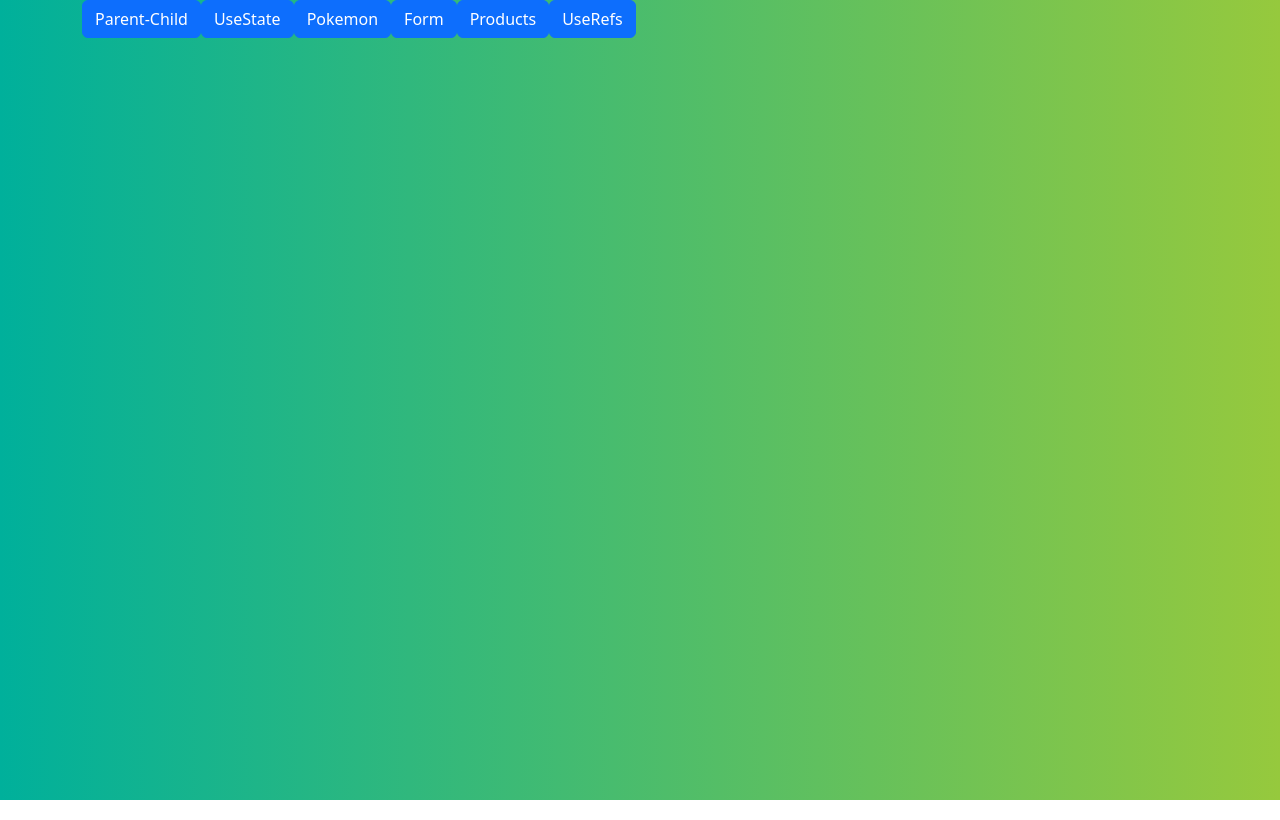
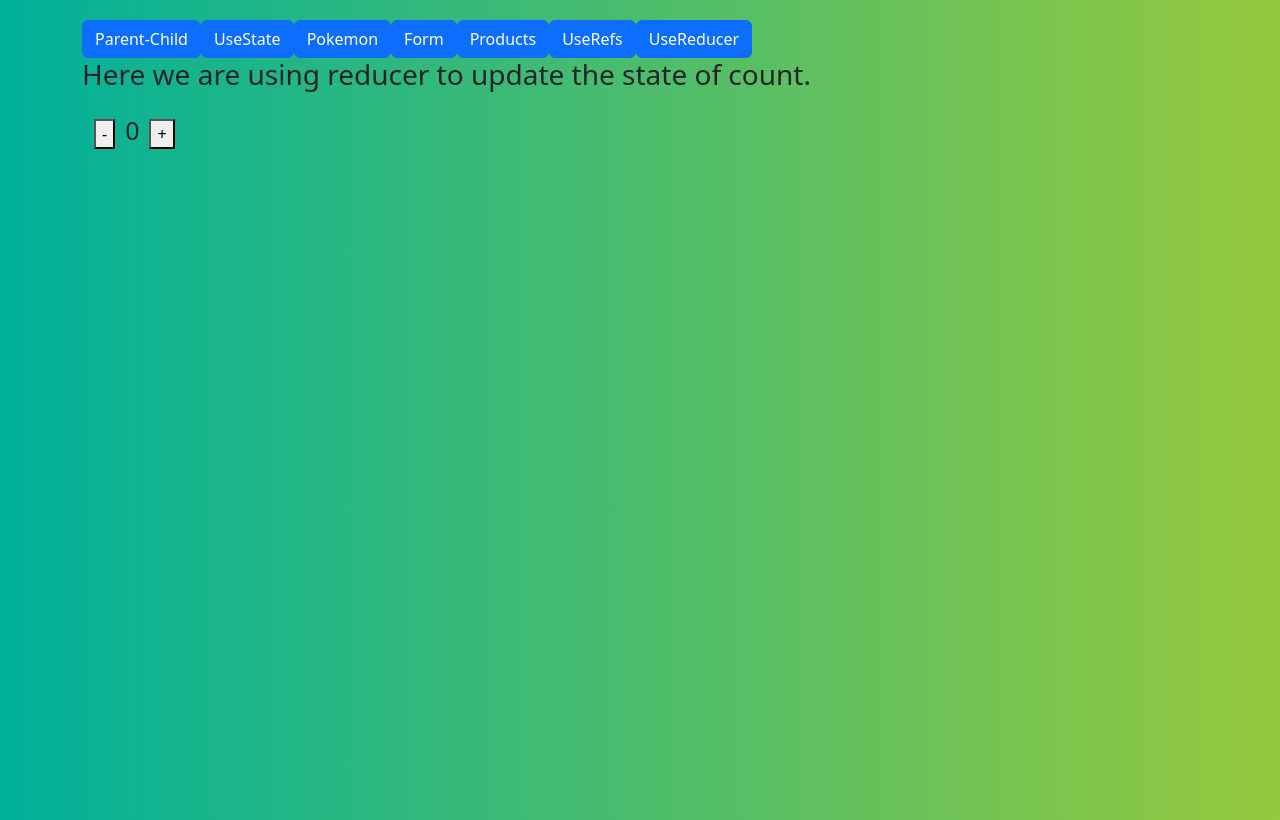
Before and after one commit to daikianjiki/ReactPractice, a React (Create React App) app: page /reducer in a window 1280 px wide. Built offline with nearby package versions, Linux system fonts and the light colour scheme.

Commit message:
practiced using reducer to update state

```diff
--- /dev/null
+++ b/src/components/ReducerDemo/ReducerDemo.css
@@ -0,0 +1,14 @@
+.container {
+    margin: 20px 50px;
+}
+
+/* button {
+    height: 40px;
+    width: 40px;
+    font-size: 25px;
+} */
+
+span {
+    padding: 0 10px;
+    font-size: 25px;
+}
--- /dev/null
+++ b/src/components/ReducerDemo/ReducerDemo.tsx
@@ -0,0 +1,42 @@
+import { useReducer } from 'react'
+import'./ReducerDemo.css'
+
+type State = {
+    count: number
+}
+
+type Action = 'increment' | 'decrement'
+
+function reducer(currentState: State, action: Action) {
+    switch(action) {
+        case 'increment':
+            return {count: currentState.count + 1}
+        case 'decrement':
+            return {count: currentState.count - 1}
+        default:
+            return currentState
+    }
+}
+
+export default function ReducerDemo() {
+
+    let [state, dispatcher] = useReducer(reducer, {count: 0})
+
+    function decrementHandler() {
+        dispatcher('decrement')
+    }
+
+    function incrementHandler() {
+        dispatcher('increment')
+    }
+    return (
+        <>
+            <h3>Here we are using reducer to update the state of count.</h3>
+            <div className="container">
+                <button onClick={decrementHandler}> - </button>
+                <span>{state.count}</span>
+                <button onClick={incrementHandler}> + </button>
+            </div>
+        </>
+    )
+}
--- a/src/components/navbar.tsx
+++ b/src/components/navbar.tsx
@@ -6,6 +6,7 @@ import PokemonPage from '../pages/PokemonPage'
 import FormPage from '../pages/FormPage'
 import ProductsPage from '../pages/ProductsPage'
 import UseRefPage from '../pages/UseRefPage'
+import UseReducerPage from '../pages/UseReducerPage'
 
 const Navbar: React.FC = () => {
     return (
@@ -28,6 +29,9 @@ const Navbar: React.FC = () => {
             <Link to="/refs">
                 <Button>UseRefs</Button>
             </Link>
+            <Link to="/reducer">
+                <Button>UseReducer</Button>
+            </Link>
 
             <Routes>
                 <Route path ='/' element = {<ParentChildPage/>} />
@@ -36,6 +40,7 @@ const Navbar: React.FC = () => {
                 <Route path ='/form' element = {<FormPage/>} />
                 <Route path ='/products' element = {<ProductsPage/>} />
                 <Route path ='/refs' element = {<UseRefPage/>} />
+                <Route path ='/reducer' element = {<UseReducerPage/>} />
             </Routes>
         </div>
     )
--- /dev/null
+++ b/src/pages/UseReducerPage.tsx
@@ -0,0 +1,8 @@
+import ReducerDemo from "../components/ReducerDemo/ReducerDemo";
+
+
+export default function UseReducerPage() {
+    return (
+        <ReducerDemo />
+    )
+}
```
